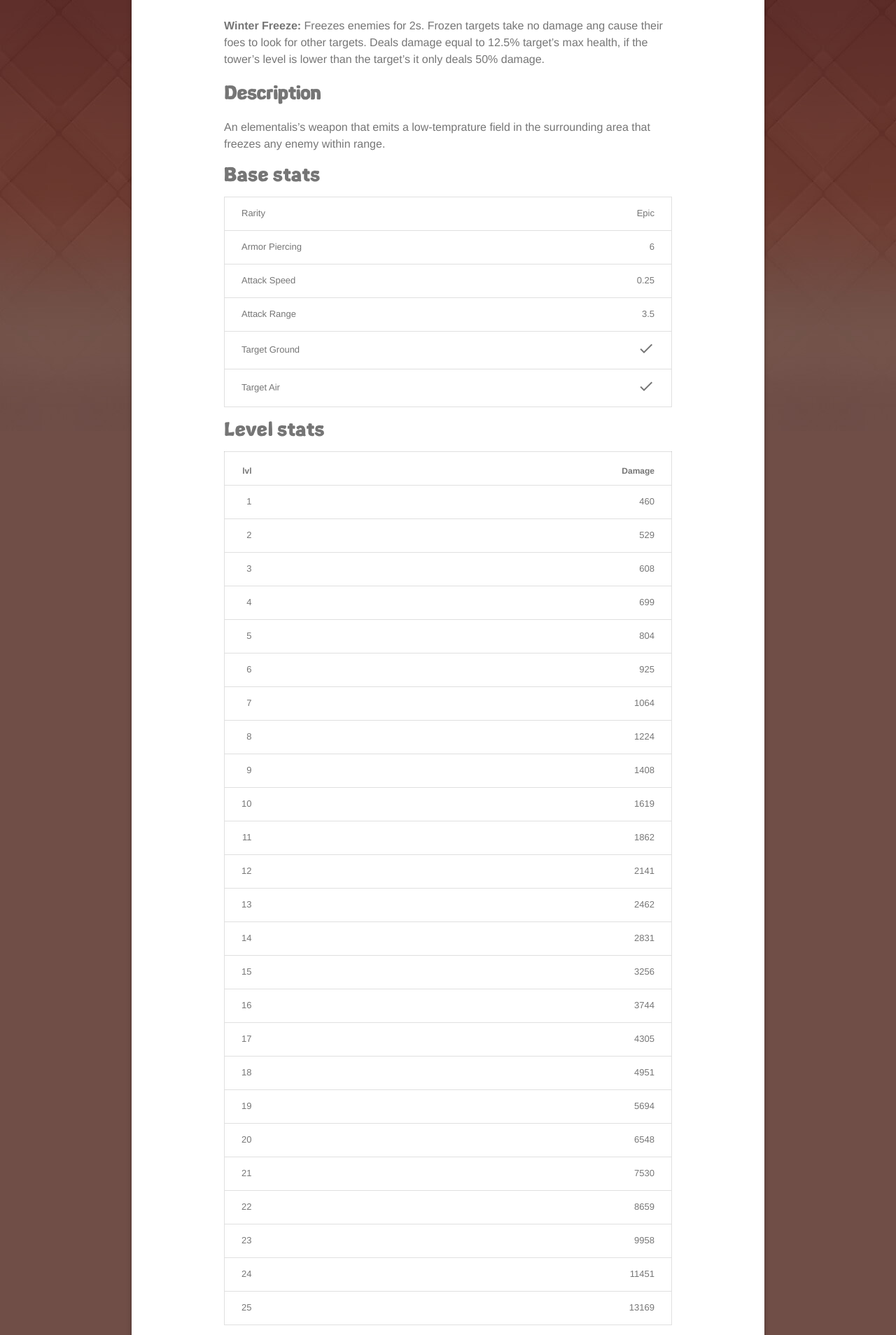
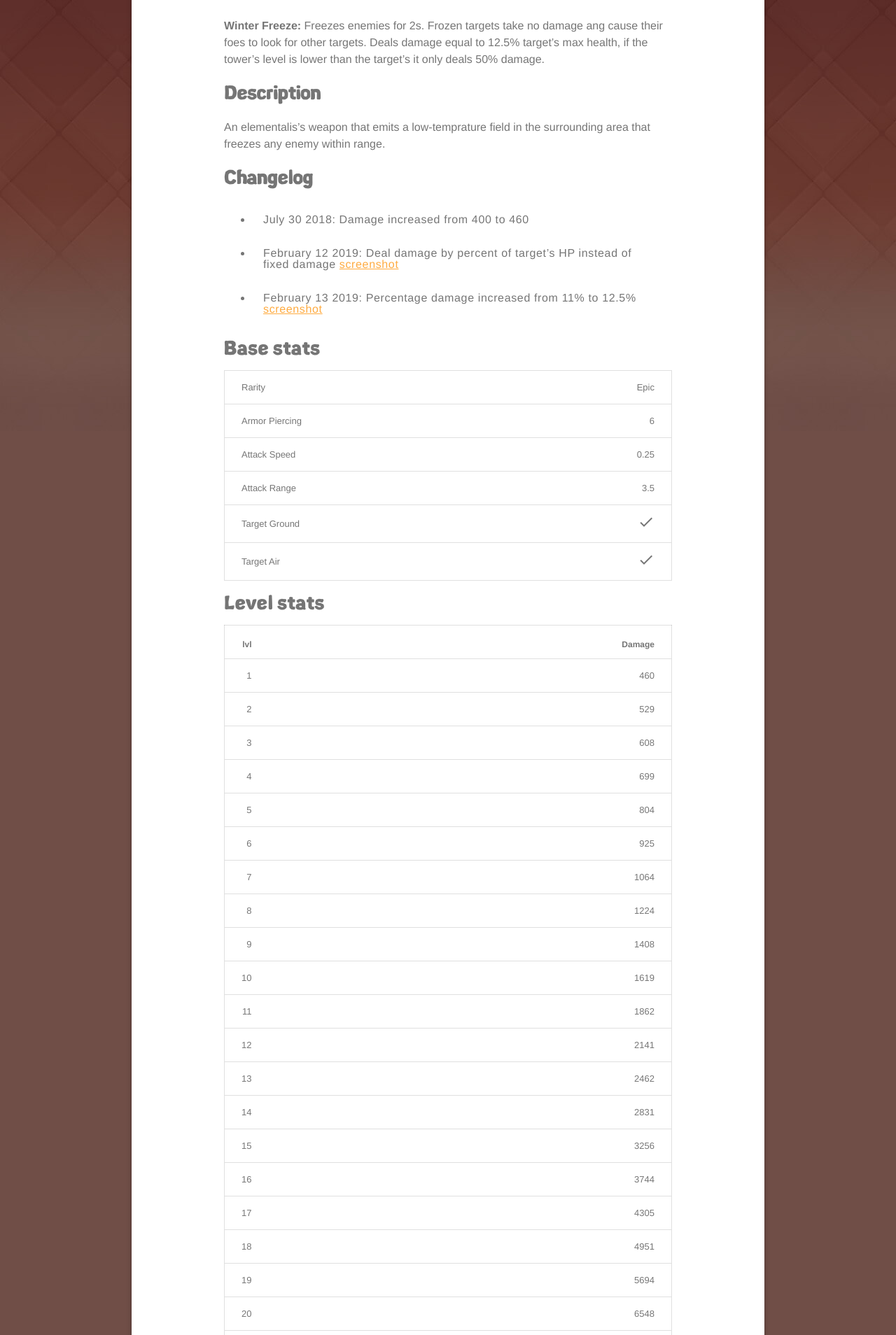
Before and after one commit to tcarlsen/caravanwar.info, a Jekyll site: the page built from _towers/stormspire.md, in a window 1280 px wide. Shown: the part 464-2372 px from the top of the page at 70% size. Built offline with Jekyll 4.4.1, drawn with Linux system fonts in a browser that asks for light colours.

Commit message:
adding some changelogs

```diff
--- a/_towers/stormspire.md
+++ b/_towers/stormspire.md
@@ -13,3 +13,9 @@ image: /assets/img/towers/stormspire.png
 # Description
 
 An elementalis's weapon that emits a low-temprature field in the surrounding area that freezes any enemy within range.
+
+# Changelog
+
+- July 30 2018: Damage increased from 400 to 460
+- February 12 2019: Deal damage by percent of target's HP instead of fixed damage [screenshot](https://i.imgur.com/VNFe5l4.png)
+- February 13 2019: Percentage damage increased from 11% to 12.5% [screenshot](https://i.imgur.com/VNFe5l4.png)
```
Also changed, not shown: _addons/harpoon.md (+4 -0 lines), _addons/tesla-cannon.md (+4 -0 lines), _towers/hydra.md (+5 -0 lines).
